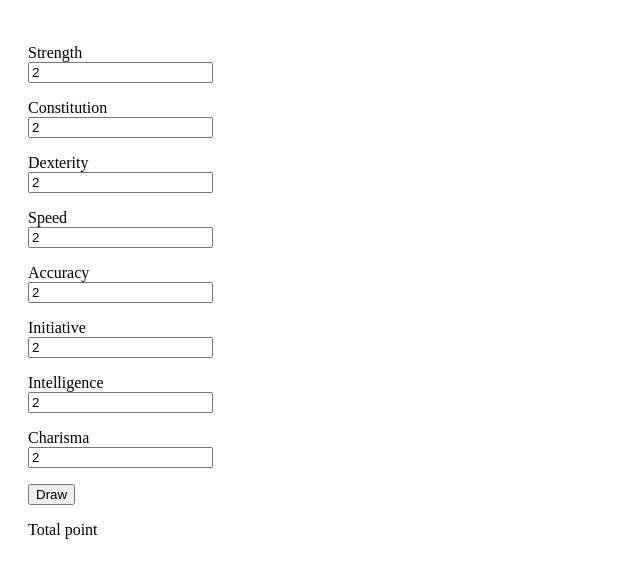
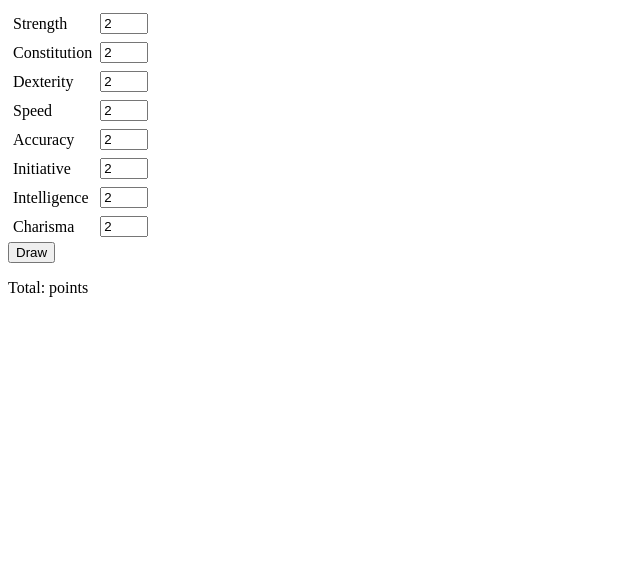
Before and after one commit to adethise/Baawaah, a website: page docs/elysiumstat.html in a window 1280 px wide. Shown: the whole page, without its empty margins (0-640 px from the left). Drawn offline with Linux system fonts and the light colour scheme.

Commit message:
Update elysiumstat.html

```diff
--- a/docs/elysiumstat.html
+++ b/docs/elysiumstat.html
@@ -1,105 +1,75 @@
 <!DOCTYPE html>
 <html>
     <head>
-  <meta http-equiv="content-type" content="text/html; charset=UTF-8">
-  <meta name="robots" content="noindex, nofollow">
-  <meta name="googlebot" content="noindex, nofollow">
+        <title>Stats</title>
 
+		<style>
+input.stat-field {
+  width: 3em;
+}
 
+td {
+  padding: 3px;
+}
 
+#inputs {
+  width: 200px;
+  float: left;
+}
 
+#output {
+  width: 500px;
+  float: left;
+}
 
+		</style>
+        <script>
+var background = new Image();
+background.src = "http://image.ibb.co/fB2sRR/elysium_STAT.png";
 
-
-
-
-
-  <script type="text/javascript" src="/js/lib/dummy.js"></script>
-
-
-
-
-
-
-
-
-    <link rel="stylesheet" type="text/css" href="/css/result-light.css">
-
-
-
-
-  <style type="text/css">
-    <style>
-			input.stat-field { width: 3em; }
-			form { padding: 20px; }
-      #first {
-        width: 200px;
-        float:left;
-      }
-      #second {
-        width: 500px;
-        float:left;
-      }
-		</style>
-  </style>
-
-  <title></title>
-
-
-
-
-
-
-
-<script type='text/javascript'>//<![CDATA[
-window.onload=function(){
-
-            var img = new Image();
-            img.src = "http://image.ibb.co/fB2sRR/elysium_STAT.png";
-
-            function get_stat_value(name) {
+function get(name) {
   return parseInt(document.getElementById(name).value);
 };
 
 function x(stat) {
   center = document.getElementById("canvas").width / 2;
   mul = {
-                        "dex": 1, "spe": 0.707, "acc": 0, "ini": -0.707,
-                        "int": -1, "cha": -0.707, "str": 0, "con": 0.707
+    "dex": 1,
+    "spe": 0.707,
+    "acc": 0,
+    "ini": -0.707,
+    "int": -1,
+    "cha": -0.707,
+    "str": 0,
+    "con": 0.707
   };
-                return center + 18 * mul[stat] * get_stat_value(stat);
+  return center + 18 * mul[stat] * get(stat);
 };
 
 function y(stat) {
   center = document.getElementById("canvas").height / 2;
   mul = {
-                        "dex": 0, "spe": 0.707, "acc": 1, "ini": 0.707,
-                        "int": 0, "cha": -0.707, "str": -1, "con": -0.707
+    "dex": 0,
+    "spe": 0.707,
+    "acc": 1,
+    "ini": 0.707,
+    "int": 0,
+    "cha": -0.707,
+    "str": -1,
+    "con": -0.707
   };
-                return center + 18 * mul[stat] * get_stat_value(stat);
+  return center + 18 * mul[stat] * get(stat);
 };
 
 function draw() {
   canvas = document.getElementById('canvas');
   c = canvas.getContext('2d');
 
-                // Draw a light gray background
-                c.fillStyle = '#DDD';
-                c.fillRect(0, 0, canvas.width, canvas.height);
-
-                var sum = parseInt(document.getElementById("str").value)
-                +  parseInt(document.getElementById("con").value)
-                +  parseInt(document.getElementById("dex").value)
-                +  parseInt(document.getElementById("spe").value)
-                +  parseInt(document.getElementById("acc").value)
-                +  parseInt(document.getElementById("ini").value)
-                +  parseInt(document.getElementById("int").value)
-                +  parseInt(document.getElementById("cha").value);
+  var sum = get("str") + get("con") + get("dex") + get("spe") + get("acc") + get("ini") + get("int") + get("cha");
   document.getElementById("total").innerHTML = sum;
 
-
-
-                c.drawImage(img, 0, 0,canvas.width,canvas.height);
+  // Draw the background of the chart
+  c.drawImage(background, 0, 0, canvas.width, canvas.height);
 
   // Draw the dark grey figure
   c.fillStyle = '#555';
@@ -120,59 +90,88 @@ window.onload=function(){
   c = canvas.getContext('2d');
   c.fillStyle = '#f00';
   c.beginPath();
-                c.arc(canvas.width/2, canvas.height/2, 5, 0, 2*Math.PI);
+  c.arc(canvas.width / 2, canvas.height / 2, 5, 0, 2 * Math.PI);
   c.closePath();
   c.fill();
 };
 
-}//]]>
-
+d
         </script>
-
-
     </head>
 
     <body>
-      <body>
-        <div id="first">
-        <form id="stats" action="#">
-            <p><label for="str">Strength</label>
-            <input id="str" class="stat-field" type="number" value="2"></p>
-            <p><label for="con">Constitution</label>
-            <input id="con" class="stat-field" type="number" value="2"></p>
-            <p><label for="dex">Dexterity</label>
-            <input id="dex" class="stat-field" type="number" value="2"></p>
-            <p><label for="spe">Speed</label>
-            <input id="spe" class="stat-field" type="number" value="2"></p>
-            <p><label for="acc">Accuracy</label>
-            <input id="acc" class="stat-field" type="number" value="2"></p>
-            <p><label for="ini">Initiative</label>
-            <input id="ini" class="stat-field" type="number" value="2"></p>
-            <p><label for="int">Intelligence</label>
-            <input id="int" class="stat-field" type="number" value="2"></p>
-            <p><label for="cha">Charisma</label>
-            <input id="cha" class="stat-field" type="number" value="2"></p>
-			      <input type="submit" value="Draw" onclick="draw()">
-            <p>Total point</p> <p id="total"></p>
-        </form>
+        <div id="inputs">
+  <table>
+    <tr>
+      <td>
+        <label for="str">Strength</label>
+      </td>
+      <td>
+        <input id="str" class="stat-field" type="number" value="2">
+      </td>
+    </tr>
+    <tr>
+      <td>
+        <label for="con">Constitution</label>
+      </td>
+      <td>
+        <input id="con" class="stat-field" type="number" value="2">
+      </td>
+    </tr>
+    <tr>
+      <td>
+        <label for="dex">Dexterity</label>
+      </td>
+      <td>
+        <input id="dex" class="stat-field" type="number" value="2">
+      </td>
+    </tr>
+    <tr>
+      <td>
+        <label for="spe">Speed</label>
+      </td>
+      <td>
+        <input id="spe" class="stat-field" type="number" value="2">
+      </td>
+    </tr>
+    <tr>
+      <td>
+        <label for="acc">Accuracy</label>
+      </td>
+      <td>
+        <input id="acc" class="stat-field" type="number" value="2">
+      </td>
+    </tr>
+    <tr>
+      <td>
+        <label for="ini">Initiative</label>
+      </td>
+      <td>
+        <input id="ini" class="stat-field" type="number" value="2">
+      </td>
+    </tr>
+    <tr>
+      <td>
+        <label for="int">Intelligence</label>
+      </td>
+      <td>
+        <input id="int" class="stat-field" type="number" value="2">
+      </td>
+    </tr>
+    <tr>
+      <td>
+        <label for="cha">Charisma</label>
+      </td>
+      <td>
+        <input id="cha" class="stat-field" type="number" value="2">
+      </td>
+    </tr>
+  </table>
+  <button onclick="draw()">Draw</button>
+  <p>Total: <span id="total"></span> points</p>
 </div>
-        <div id="second">
-          <canvas id="canvas" width="500" height="500">
+<div id="output">
+  <canvas id="canvas" width="500" height="500"></canvas>
 </div>
     </body>
-
-
-
-  <script>
-  // tell the embed parent frame the height of the content
-  if (window.parent && window.parent.parent){
-    window.parent.parent.postMessage(["resultsFrame", {
-      height: document.body.getBoundingClientRect().height,
-      slug: "t776notc"
-    }], "*")
-  }
-</script>
-
-</body>
-
 </html>
```
Lines whose indentation alone changed are shown as unchanged.
